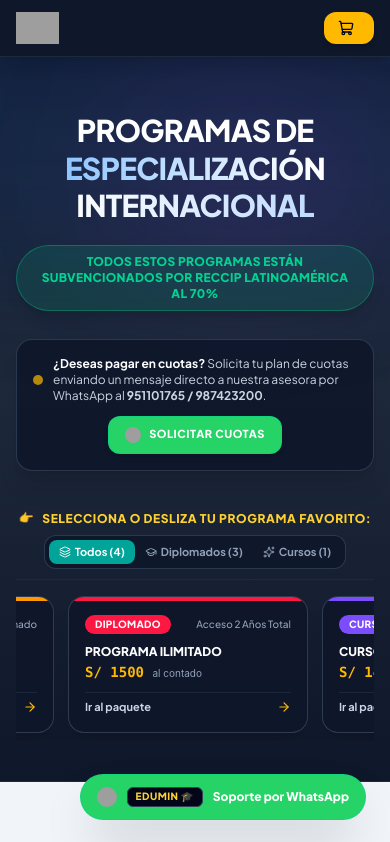
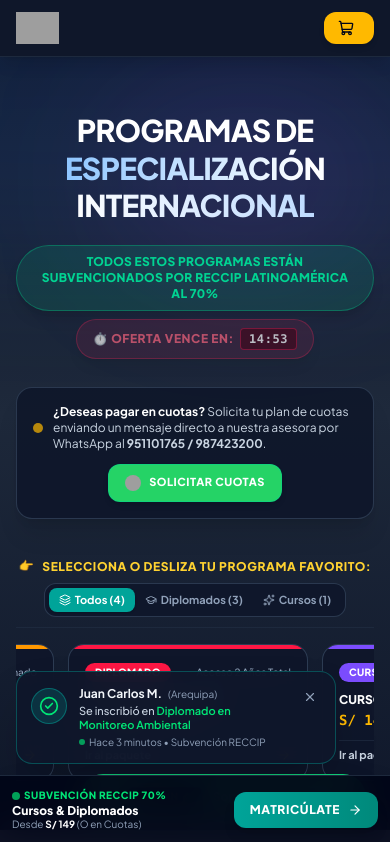
Before and after one commit to jefaturaacademica-ai/pasarela-pago-edumin, a React (Vite) app: page / in a window 390 px wide. Shown: the top 842 px of the page. Built offline with nearby package versions, Linux system fonts and the light colour scheme; grey boxes are pictures that could not be loaded.

Commit message:
feat: implement StickyMobileBar, SocialProofToast, CountdownTimer and Excel Export in AdminPanel

```diff
--- a/src/App.jsx
+++ b/src/App.jsx
@@ -11,6 +11,8 @@
 import StudentCheckoutModal from './components/StudentCheckoutModal';
 import FloatingWhatsapp from './components/FloatingWhatsapp';
 import Footer from './components/Footer';
+import StickyMobileBar from './components/StickyMobileBar';
+import SocialProofToast from './components/SocialProofToast';
 
 import { validatePaymentIntegrity } from './utils/securityUtils';
 
@@ -510,6 +512,12 @@
       {/* Floating WhatsApp Button */}
       <FloatingWhatsapp />
 
+      {/* Real-Time Social Proof Sales Toast */}
+      <SocialProofToast />
+
+      {/* Mobile Sticky Quick Action Bar */}
+      <StickyMobileBar onOpenDirectCheckout={() => handleDirectIzipayCheckout(packages[0])} />
+
       {/* Shopping Cart Drawer */}
       <CartDrawer
         isOpen={isCartOpen}
--- a/src/components/HeaderBanner.jsx
+++ b/src/components/HeaderBanner.jsx
@@ -5,6 +5,22 @@
   const [filterTab, setFilterTab] = useState('all'); // 'all' | 'diplomados' | 'cursos'
   const [isHovered, setIsHovered] = useState(false);
   const containerRef = useRef(null);
+
+  // Countdown timer for urgency (14 min 59 sec = 899s)
+  const [timeLeft, setTimeLeft] = useState(899);
+
+  useEffect(() => {
+    const timer = setInterval(() => {
+      setTimeLeft((prev) => (prev <= 1 ? 899 : prev - 1));
+    }, 1000);
+    return () => clearInterval(timer);
+  }, []);
+
+  const formatTime = (secs) => {
+    const m = Math.floor(secs / 60);
+    const s = secs % 60;
+    return `${m.toString().padStart(2, '0')}:${s.toString().padStart(2, '0')}`;
+  };
 
   const handleCuotasWhatsApp = () => {
     const message = `Hola asesora EDUMIN 🎓, deseo consultar sobre los Programas de Especialización y solicitar las facilidades de pago en cuotas.`;
@@ -114,7 +130,7 @@
   });
 
   return (
-    <header className="pt-28 pb-10 px-4 sm:px-6 lg:px-8 text-center text-white bg-gradient-to-b from-[#0f172a] via-[#1e293b] to-[#0f172a] border-b border-slate-800 relative overflow-hidden font-['Plus_Jakarta_Sans',sans-serif]">
+    <header id="catalogo-programas" className="pt-28 pb-10 px-4 sm:px-6 lg:px-8 text-center text-white bg-gradient-to-b from-[#0f172a] via-[#1e293b] to-[#0f172a] border-b border-slate-800 relative overflow-hidden font-['Plus_Jakarta_Sans',sans-serif]">
 
       {/* Glow background effects */}
       <div className="absolute top-0 left-1/2 -translate-x-1/2 w-[750px] h-[260px] bg-blue-500/10 rounded-full blur-3xl pointer-events-none" />
@@ -130,9 +146,18 @@
           </span>
         </h1>
 
-        {/* Subtitle Pill Badge */}
-        <div className="inline-block px-5 py-2 rounded-full bg-emerald-500/15 border border-emerald-500/40 text-emerald-400 text-xs sm:text-sm font-extrabold tracking-wide uppercase shadow-lg">
-          TODOS ESTOS PROGRAMAS ESTÁN SUBVENCIONADOS POR RECCIP LATINOAMÉRICA AL 70%
+        {/* Subtitle Pill Badge with Live Countdown Timer */}
+        <div className="flex flex-wrap items-center justify-center gap-2">
+          <div className="inline-block px-5 py-2 rounded-full bg-emerald-500/15 border border-emerald-500/40 text-emerald-400 text-xs sm:text-sm font-extrabold tracking-wide uppercase shadow-lg">
+            TODOS ESTOS PROGRAMAS ESTÁN SUBVENCIONADOS POR RECCIP LATINOAMÉRICA AL 70%
+          </div>
+
+          <div className="inline-flex items-center gap-1.5 px-4 py-2 rounded-full bg-rose-500/15 border border-rose-500/40 text-rose-400 text-xs font-black tracking-wider uppercase shadow-lg animate-pulse">
+            <span>⏱️ OFERTA VENCE EN:</span>
+            <span className="font-mono text-white font-black bg-rose-950/80 px-2 py-0.5 rounded border border-rose-500/50">
+              {formatTime(timeLeft)}
+            </span>
+          </div>
         </div>
 
         {/* Informative Installment Banner */}
--- /dev/null
+++ b/src/components/SocialProofToast.jsx
@@ -0,0 +1,68 @@
+import React, { useState, useEffect } from 'react';
+import { Sparkles, CheckCircle2, X } from 'lucide-react';
+import { SOCIAL_PROOF_EVENTS } from '../utils/socialProofData';
+
+export default function SocialProofToast() {
+  const [currentIndex, setCurrentIndex] = useState(0);
+  const [isVisible, setIsVisible] = useState(false);
+  const [dismissed, setDismissed] = useState(false);
+
+  useEffect(() => {
+    if (dismissed) return;
+
+    // Show initial toast after 4 seconds
+    const initialTimer = setTimeout(() => {
+      setIsVisible(true);
+    }, 4000);
+
+    // Rotate toast every 35 seconds
+    const interval = setInterval(() => {
+      setIsVisible(false);
+      setTimeout(() => {
+        setCurrentIndex((prev) => (prev + 1) % SOCIAL_PROOF_EVENTS.length);
+        setIsVisible(true);
+      }, 500);
+    }, 35000);
+
+    return () => {
+      clearTimeout(initialTimer);
+      clearInterval(interval);
+    };
+  }, [dismissed]);
+
+  if (dismissed || !isVisible) return null;
+
+  const currentEvent = SOCIAL_PROOF_EVENTS[currentIndex];
+
+  return (
+    <div className="fixed bottom-20 left-4 z-40 max-w-xs sm:max-w-sm animate-fade-in transition-all duration-500">
+      <div className="bg-slate-900/95 backdrop-blur-md border border-[#00a499]/40 p-3.5 rounded-2xl shadow-2xl flex items-start gap-3 text-white">
+        <div className="w-9 h-9 rounded-full bg-[#00a499]/20 border border-[#00a499]/50 flex items-center justify-center text-[#00e676] shrink-0 mt-0.5">
+          <CheckCircle2 className="w-5 h-5" />
+        </div>
+
+        <div className="flex-1 text-xs">
+          <div className="flex items-center gap-1.5 font-bold text-slate-100">
+            <span>{currentEvent.name}</span>
+            <span className="text-[10px] text-slate-400 font-normal">({currentEvent.city})</span>
+          </div>
+          <p className="text-slate-300 font-medium text-[11px] leading-tight mt-0.5">
+            Se inscribió en <span className="text-[#00e676] font-semibold">{currentEvent.program}</span>
+          </p>
+          <p className="text-[10px] text-slate-400 mt-1 flex items-center gap-1">
+            <span className="w-1.5 h-1.5 rounded-full bg-[#00e676] animate-pulse"></span>
+            Hace {currentEvent.minutesAgo} minutos • Subvención RECCIP
+          </p>
+        </div>
+
+        <button
+          onClick={() => setDismissed(true)}
+          className="text-slate-400 hover:text-white p-1 rounded-lg hover:bg-slate-800 transition-colors shrink-0"
+          title="Cerrar notificación"
+        >
+          <X className="w-3.5 h-3.5" />
+        </button>
+      </div>
+    </div>
+  );
+}
--- /dev/null
+++ b/src/components/StickyMobileBar.jsx
@@ -0,0 +1,42 @@
+import React from 'react';
+import { CreditCard, Sparkles, ArrowRight } from 'lucide-react';
+
+export default function StickyMobileBar({ onOpenDirectCheckout }) {
+  const handleScrollToCatalog = () => {
+    const catalogElem = document.getElementById('catalogo-programas');
+    if (catalogElem) {
+      catalogElem.scrollIntoView({ behavior: 'smooth' });
+    } else if (onOpenDirectCheckout) {
+      onOpenDirectCheckout();
+    }
+  };
+
+  return (
+    <div className="fixed bottom-0 left-0 right-0 z-40 block md:hidden bg-slate-950/95 backdrop-blur-lg border-t border-slate-800 p-3 shadow-2xl transition-transform">
+      <div className="flex items-center justify-between gap-3 max-w-md mx-auto">
+        <div className="flex flex-col">
+          <div className="flex items-center gap-1">
+            <span className="w-2 h-2 rounded-full bg-[#00e676] animate-pulse"></span>
+            <span className="text-[10px] font-extrabold uppercase tracking-wider text-[#00e676]">
+              Subvención RECCIP 70%
+            </span>
+          </div>
+          <p className="text-xs font-black text-white leading-none mt-0.5">
+            Cursos & Diplomados
+          </p>
+          <span className="text-[10px] text-slate-400">
+            Desde <strong className="text-white">S/ 149</strong> (O en Cuotas)
+          </span>
+        </div>
+
+        <button
+          onClick={handleScrollToCatalog}
+          className="py-2.5 px-4 bg-gradient-to-r from-[#00a499] to-[#00897b] hover:from-[#00897b] hover:to-[#00796b] text-white text-xs font-black uppercase tracking-wider rounded-xl flex items-center gap-2 shadow-lg active:scale-95 transition-all cursor-pointer shrink-0"
+        >
+          <span>MATRICÚLATE</span>
+          <ArrowRight className="w-3.5 h-3.5" />
+        </button>
+      </div>
+    </div>
+  );
+}
--- /dev/null
+++ b/src/utils/socialProofData.js
@@ -0,0 +1,10 @@
+export const SOCIAL_PROOF_EVENTS = [
+  { name: 'Juan Carlos M.', city: 'Arequipa', program: 'Diplomado en Monitoreo Ambiental', minutesAgo: 3 },
+  { name: 'Lucía P.', city: 'Lima', program: 'Curso IA de 0 a 100', minutesAgo: 7 },
+  { name: 'Roberto S.', city: 'Trujillo', program: 'Diplomado en Geomecánica', minutesAgo: 12 },
+  { name: 'Ana María G.', city: 'Cusco', program: 'Diplomado en Gestión Logística en Minería', minutesAgo: 15 },
+  { name: 'Diego V.', city: 'Piura', program: 'Curso IA de 0 a 100', minutesAgo: 22 },
+  { name: 'Claudia R.', city: 'Cajamarca', program: 'Diplomado en Seguridad Industrial', minutesAgo: 28 },
+  { name: 'Hernán K.', city: 'Moquegua', program: 'Diplomado en Geometalurgia', minutesAgo: 34 },
+  { name: 'Patricia L.', city: 'Huancayo', program: 'Curso IA de 0 a 100', minutesAgo: 41 },
+];
```
Also changed, not shown: src/components/AdminPanelModal.jsx (+46 -3 lines).
